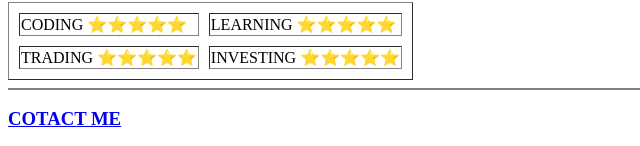
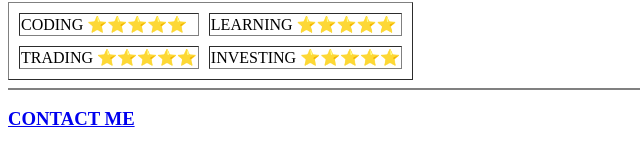
Before and after one commit to ashishrj07/CV, a plain HTML site: page index.html in a window 1280 px wide. Shown: the part 792-938 px from the top of the page, 0-640 px from the left. Drawn offline with Linux system fonts and the light colour scheme.

Commit message:
Update index.html

```diff
--- a/index.html
+++ b/index.html
@@ -60,6 +60,6 @@
         </tr>
     </table>
     <hr noshade="3">
-   <a href="CONTACT.HTML"> <h3>COTACT ME</h3></a>
+   <a href="contact.html"> <h3>CONTACT ME</h3></a>
 </body>
 </html>
```
